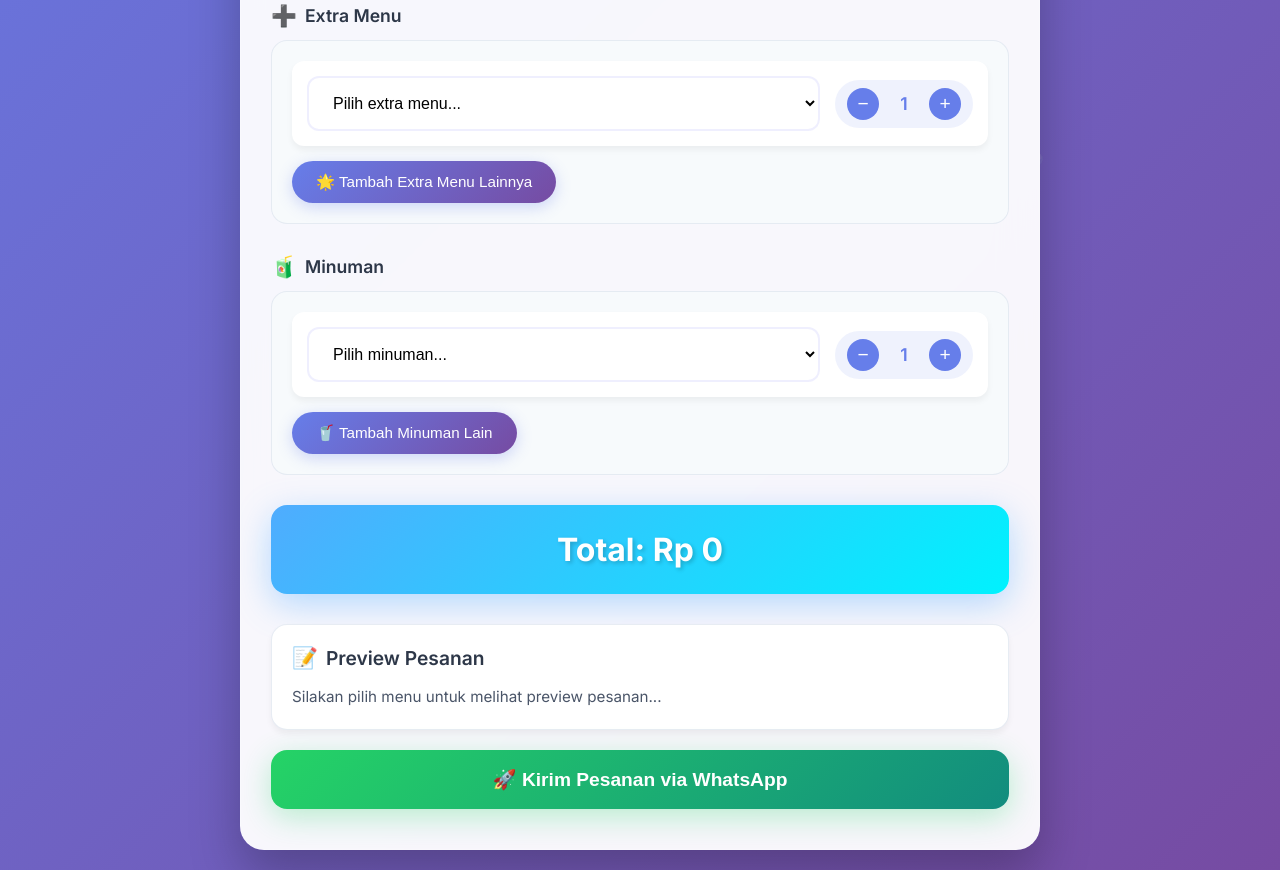
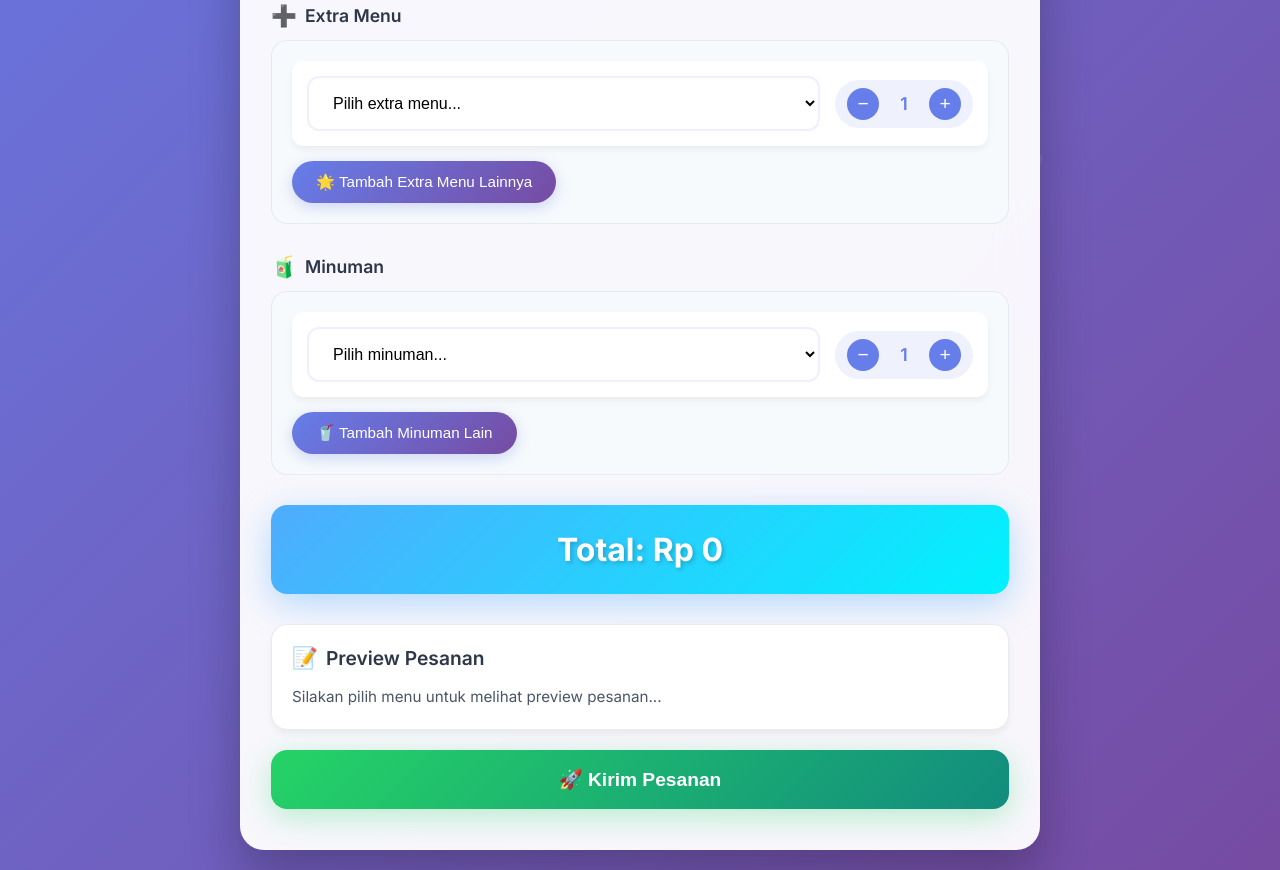
Before and after one commit to pejoeangcoding/Form-Pesanan-Pecel-Ayam-Salihara, a plain HTML site: page index.html in a window 1280 px wide. Shown: the part 651-1521 px from the top of the page. Drawn offline with Linux system fonts and the light colour scheme.

Commit message:
Update index.html

```diff
--- a/index.html
+++ b/index.html
@@ -85,7 +85,7 @@
         </div>
 
         <button type="submit" class="submit-btn">
-          <span id="btnText">🚀 Kirim Pesanan via WhatsApp</span>
+          <span id="btnText">🚀 Kirim Pesanan</span>
         </button>
       </form>
     </div>
```
